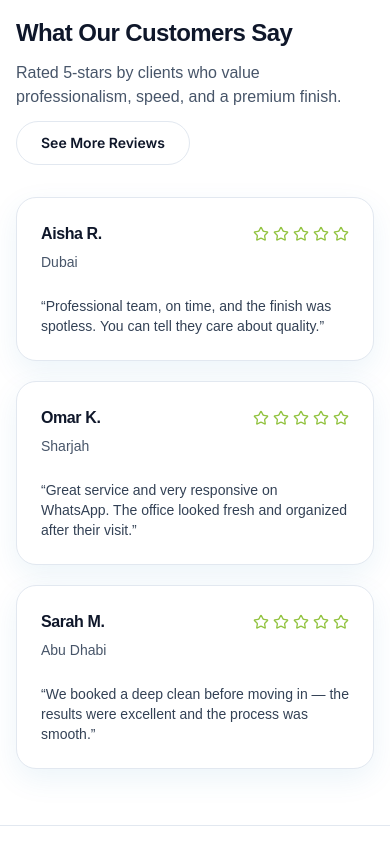
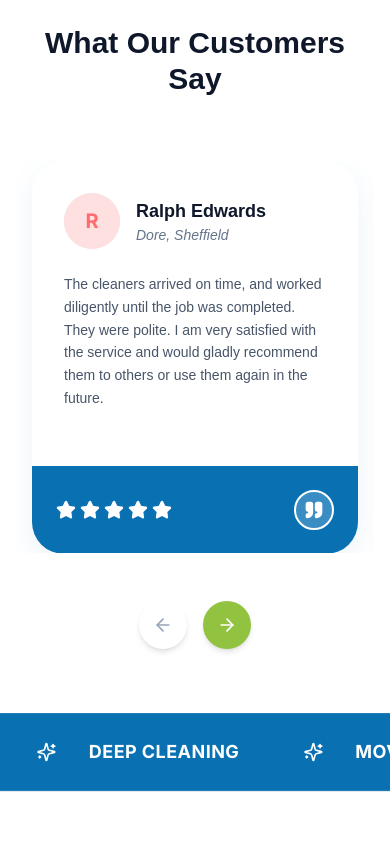
Before and after one commit to pvsameerpvs/al-mythaq-cleaning-frontend, a Next.js app: page / in a window 390 px wide. Shown: the part 7980-8824 px from the top of the page. Built offline with nearby package versions, Linux system fonts and the light colour scheme; a web font is replaced by a local one.

Commit message:
feat: ServiceTicker file

```diff
--- a/app/globals.css
+++ b/app/globals.css
@@ -28,3 +28,18 @@ body {
 h1, h2, h3, h4, h5, h6, p {
   font-family: var(--font-headland), serif;
 }
+
+@layer utilities {
+  .animate-marquee {
+    animation: marquee 25s linear infinite;
+  }
+}
+
+@keyframes marquee {
+  0% {
+    transform: translateX(0%);
+  }
+  100% {
+    transform: translateX(-50%);
+  }
+}
--- a/app/page.tsx
+++ b/app/page.tsx
@@ -6,6 +6,8 @@ import { ServicesSection } from "@/components/sections/services";
 import { StatsSection } from "@/components/sections/stats";
 import { ProcessSection } from "@/components/sections/process";
 import { TestimonialsSection } from "@/components/sections/testimonials";
+
+import { ServiceTicker } from "@/components/sections/service-ticker";
 
 export const metadata: Metadata = {
   title: "Home",
@@ -22,6 +24,7 @@ export default function HomePage() {
       <StatsSection />
       <ProcessSection />
       <TestimonialsSection />
+       <ServiceTicker />
     </div>
   );
 }
--- /dev/null
+++ b/components/sections/service-ticker.tsx
@@ -0,0 +1,46 @@
+"use client";
+
+import { Sparkles } from "lucide-react";
+
+const services = [
+  "Residential Cleaning",
+  "Commercial Cleaning",
+  "Office Cleaning",
+  "Deep Cleaning",
+  "Move-in / Move-out Cleaning",
+  "Special Event Cleaning",
+  "Carpet Cleaning",
+  "Mattress Cleaning",
+  "Oven Cleaning",
+  "Window Cleaning",
+  "Upholstery Cleaning"
+];
+
+export function ServiceTicker() {
+  return (
+    <section className="bg-[#0970B2] py-6 overflow-hidden border-y border-white/10">
+      <div className="relative flex w-full">
+        <div className="flex w-max animate-marquee items-center whitespace-nowrap">
+          {/* First Set */}
+          {services.map((service, index) => (
+            <div key={`s1-${index}`} className="flex items-center mx-8">
+              <Sparkles className="h-5 w-5 text-white mr-8 flex-shrink-0" />
+              <span className="text-white font-bold text-lg tracking-wide uppercase">
+                {service}
+              </span>
+            </div>
+          ))}
+          {/* Second Set (Duplicate) */}
+          {services.map((service, index) => (
+            <div key={`s2-${index}`} className="flex items-center mx-8">
+              <Sparkles className="h-5 w-5 text-white mr-8 flex-shrink-0" />
+              <span className="text-white font-bold text-lg tracking-wide uppercase">
+                {service}
+              </span>
+            </div>
+          ))}
+        </div>
+      </div>
+    </section>
+  );
+}
--- a/components/sections/testimonials.tsx
+++ b/components/sections/testimonials.tsx
@@ -1,62 +1,132 @@
+"use client";
 
-import Link from "next/link";
-import { Star } from "lucide-react";
+import { useState } from "react";
+import { Star, Quote, ArrowLeft, ArrowRight } from "lucide-react";
+import { Card, CardContent } from "@/components/ui/card";
 import { Button } from "@/components/ui/button";
-import { Card, CardHeader, CardTitle, CardDescription, CardContent } from "@/components/ui/card";
 
 const testimonials = [
   {
-    name: "Aisha R.",
-    location: "Dubai",
-    quote: "Professional team, on time, and the finish was spotless. You can tell they care about quality.",
+    name: "Ralph Edwards",
+    location: "Dore, Sheffield",
+    quote: "The cleaners arrived on time, and worked diligently until the job was completed. They were polite. I am very satisfied with the service and would gladly recommend them to others or use them again in the future.",
   },
   {
-    name: "Omar K.",
-    location: "Sharjah",
-    quote: "Great service and very responsive on WhatsApp. The office looked fresh and organized after their visit.",
+    name: "Kristin Watson",
+    location: "Lisvane, Cardiff",
+    quote: "They delivered excellent service within the time frame we had before turning the keys over to the state agent. They listened to our needs and adapted their work fantastically. I will certainly use their services again.",
   },
   {
-    name: "Sarah M.",
-    location: "Abu Dhabi",
-    quote: "We booked a deep clean before moving in — the results were excellent and the process was smooth.",
+    name: "Courtney Henry",
+    location: "Knighton, Leicester",
+    quote: "We used their services five times during our busiest time of the year, annual Christmas Fair, and were very happy with them. It was a delight to have the building cleaned every evening. Excellent service as always.",
+  },
+   {
+    name: "Cameron Williamson",
+    location: "West Midlands",
+    quote: "The team did a fantastic job with our post-construction cleaning. They removed all the dust and debris, leaving the place sparkling. Highly recommended!",
+  },
+  {
+    name: "Eleanor Pena",
+    location: "Bristol",
+    quote: "I've tried several cleaning companies, but Al Mythaq is by far the best. Consistent quality and very friendly staff. They always go the extra mile.",
+  },
+  {
+    name: "Arlene McCoy",
+    location: "London",
+    quote: "Fast, efficient, and thorough. I book them for my office cleaning every week and have never been disappointed. Great value for money.",
   },
 ];
 
 export function TestimonialsSection() {
+  const [currentSlide, setCurrentSlide] = useState(0);
+  const itemsPerPage = 3;
+  const totalPages = Math.ceil(testimonials.length / itemsPerPage);
+
+  const handleNext = () => {
+    setCurrentSlide((prev) => (prev + 1) % totalPages);
+  };
+
+  const handlePrev = () => {
+    setCurrentSlide((prev) => (prev - 1 + totalPages) % totalPages);
+  };
+
   return (
-    <section>
-      <div className="container py-14">
-        <div className="flex flex-col gap-3 md:flex-row md:items-end md:justify-between">
-          <div>
-            <h2 className="text-2xl font-extrabold tracking-tight md:text-3xl">What Our Customers Say</h2>
-            <p className="mt-3 max-w-2xl text-slate-600">
-              Rated 5-stars by clients who value professionalism, speed, and a premium finish.
-            </p>
-          </div>
-          <Link href="/reviews" className="md:self-end">
-            <Button variant="outline">See More Reviews</Button>
-          </Link>
+    <section className=" py-16 md:py-24">
+      <div className=" mx-auto px-4 md:px-6">
+        <div className="text-center mb-16">
+          <h2 className="text-3xl md:text-5xl font-extrabold text-slate-900 font-headland">
+            What Our Customers Say
+          </h2>
         </div>
 
-        <div className="mt-8 grid gap-5 md:grid-cols-3">
-          {testimonials.map((t) => (
-            <Card key={t.name}>
-              <CardHeader>
-                <div className="flex items-center justify-between">
-                  <CardTitle className="text-base">{t.name}</CardTitle>
-                  <div className="flex items-center gap-1">
-                    {Array.from({ length: 5 }).map((_, i) => (
-                      <Star key={i} className="h-4 w-4 text-brand-green" />
-                    ))}
+        {/* Carousel Viewport */}
+        <div className="relative max-w-7xl mx-auto overflow-hidden">
+          {/* Sliding Track */}
+          <div
+            className="flex transition-transform duration-500 ease-in-out will-change-transform"
+            style={{ transform: `translateX(-${currentSlide * 100}%)` }}
+          >
+            {testimonials.map((t, i) => (
+              <div key={i} className="w-full md:w-1/3 flex-shrink-0 px-4">
+                <Card className="border-0 shadow-lg overflow-hidden flex flex-col h-full rounded-[2rem] bg-white">
+                  <CardContent className="p-8 flex-1 flex flex-col gap-6">
+
+                    {/* User Info */}
+                    <div className="flex items-center gap-4">
+                      <div className="relative h-14 w-14 overflow-hidden rounded-full bg-slate-200">
+                        <div className="absolute inset-0 flex items-center justify-center bg-[#ffe0e0] text-[#ff6b6b] font-bold text-xl">
+                          {t.name.charAt(0)}
+                        </div>
+                      </div>
+                      <div>
+                        <h3 className="font-bold text-lg text-slate-900">{t.name}</h3>
+                        <p className="text-sm text-slate-500 italic">{t.location}</p>
+                      </div>
+                    </div>
+
+                    {/* Quote Text */}
+                    <p className="text-slate-600 leading-relaxed text-sm md:text-base">
+                      {t.quote}
+                    </p>
+
+                    <div className="flex-1" />
+                  </CardContent>
+
+                  {/* Blue Footer */}
+                  <div className="bg-[#0970B2] p-6 flex items-center justify-between mt-auto">
+                    <div className="flex gap-1">
+                      {[1, 2, 3, 4, 5].map((star) => (
+                        <Star key={star} className="h-5 w-5 fill-white text-white" />
+                      ))}
+                    </div>
+                    <div className="h-10 w-10 rounded-full bg-white/20 flex items-center justify-center border-2 border-white">
+                      <Quote className="h-5 w-5 text-white fill-white" />
+                    </div>
                   </div>
-                </div>
-                <CardDescription>{t.location}</CardDescription>
-              </CardHeader>
-              <CardContent>
-                <p className="text-sm text-slate-700">“{t.quote}”</p>
-              </CardContent>
-            </Card>
-          ))}
+                </Card>
+              </div>
+            ))}
+          </div>
+        </div>
+
+        {/* Navigation Buttons */}
+        <div className="mt-12 flex justify-center gap-4">
+          <Button
+            size="icon"
+            variant="outline"
+            className="h-12 w-12 rounded-full border-2 border-white bg-white hover:bg-slate-50 shadow-md text-slate-400 hover:text-slate-600"
+            onClick={handlePrev}
+          >
+            <ArrowLeft className="h-5 w-5" />
+          </Button>
+          <Button
+            size="icon"
+            className="h-12 w-12 rounded-full bg-[#92C340] hover:bg-[#92C340]/90 text-white shadow-md"
+            onClick={handleNext}
+          >
+             <ArrowRight className="h-5 w-5" />
+          </Button>
         </div>
       </div>
     </section>
```
